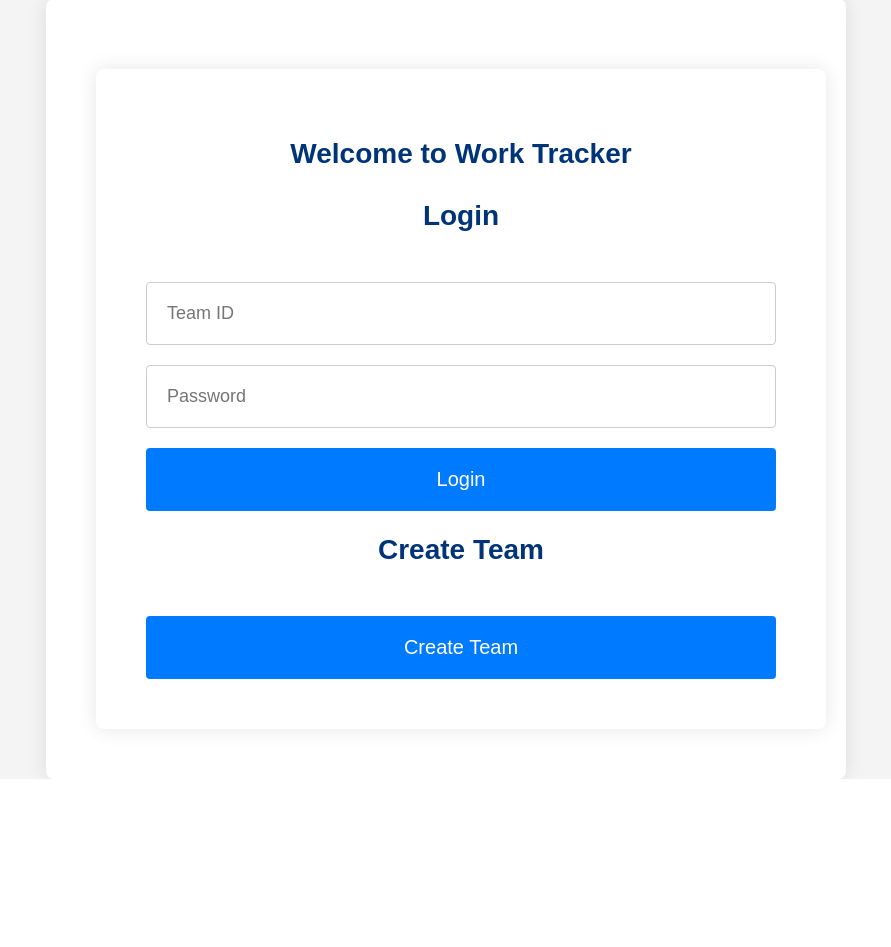
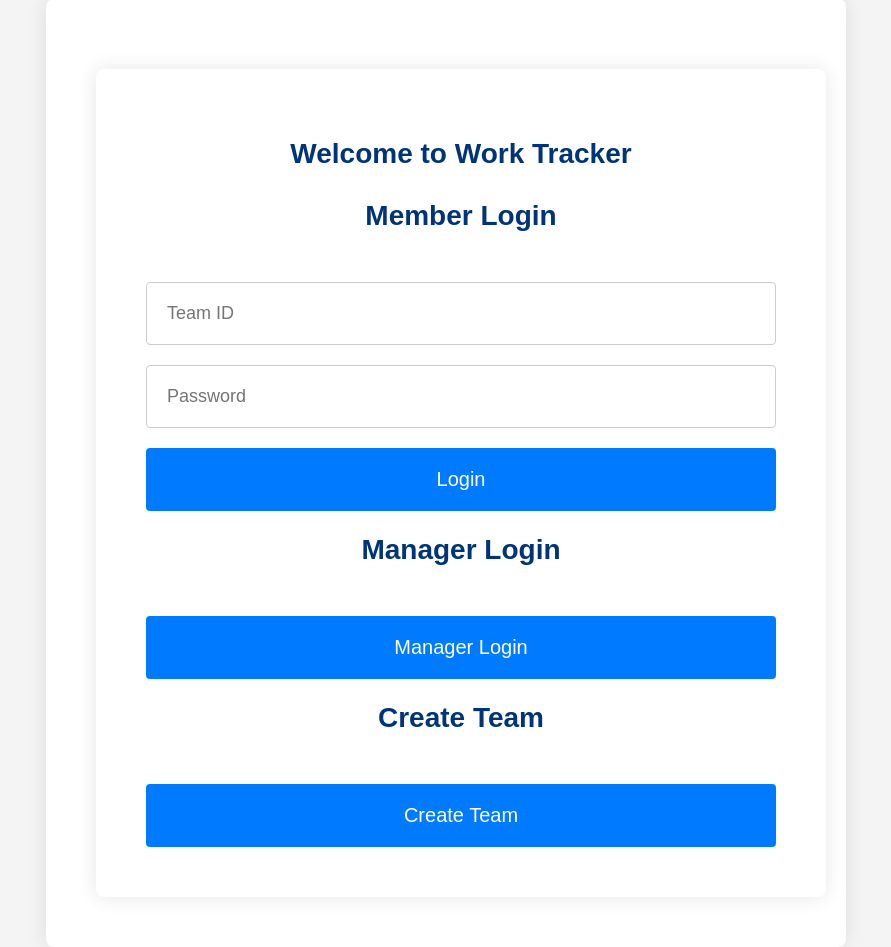
Before and after one commit to Know-Shaon/office-attendance-records-postgres-render, a Flask app: page / in a window 1280 px wide. Shown: the part 157-1104 px from the top of the page, without its empty margins (194-1085 px from the left). Before the commit the page ends 936 px from the top, so only its background shows below. Run offline with Flask 3, Linux system fonts and the light colour scheme; some libraries are stand-ins or nearby versions.

Commit message:
Updating Managers login feature2

```diff
--- a/main.py
+++ b/main.py
@@ -60,28 +60,41 @@ conn.commit()
 def index():
     return render_template('index.html')
 
-@app.route('/login', methods=['POST'])
-def login():
-    try:
-        team_id = request.form['team_id'].upper()
-        password = request.form['password']
-        cursor.execute('SELECT member_password, manager_password FROM teams WHERE team_id = %s', (team_id,))
-        record = cursor.fetchone()
-        if record:
-            if record[0] == password:
+@app.route('/member_login', methods=['GET', 'POST'])
+def member_login():
+    if request.method == 'POST':
+        try:
+            team_id = request.form['team_id'].upper()
+            password = request.form['password']
+            cursor.execute('SELECT member_password FROM teams WHERE team_id = %s', (team_id,))
+            record = cursor.fetchone()
+            if record and record[0] == password:
                 session['team_id'] = team_id
                 session['is_manager'] = False
                 return redirect(url_for('member_home'))
-            elif record[1] == password:
+            flash('Invalid credentials')
+        except Exception as e:
+            logging.error("Error during member login: %s", e)
+            flash('An error occurred during login')
+    return render_template('member_login.html')
+
+@app.route('/manager_login', methods=['GET', 'POST'])
+def manager_login():
+    if request.method == 'POST':
+        try:
+            team_id = request.form['team_id'].upper()
+            password = request.form['password']
+            cursor.execute('SELECT manager_password FROM teams WHERE team_id = %s', (team_id,))
+            record = cursor.fetchone()
+            if record and record[0] == password:
                 session['team_id'] = team_id
                 session['is_manager'] = True
                 return redirect(url_for('manager_home'))
-        flash('Invalid credentials')
-        return redirect(url_for('index'))
-    except Exception as e:
-        logging.error("Error during login: %s", e)
-        flash('An error occurred during login')
-        return redirect(url_for('index'))
+            flash('Invalid credentials')
+        except Exception as e:
+            logging.error("Error during manager login: %s", e)
+            flash('An error occurred during login')
+    return render_template('manager_login.html')
 
 @app.route('/logout')
 def logout():
--- a/templates/index.html
+++ b/templates/index.html
@@ -6,12 +6,18 @@
 <div class="container">
     <h1>Welcome to Work Tracker</h1>
     <div>
-        <h2>Login</h2>
-        <form method="post" action="{{ url_for('login') }}">
+        <h2>Member Login</h2>
+        <form method="post" action="{{ url_for('member_login') }}">
             <input type="text" name="team_id" placeholder="Team ID" required>
             <input type="password" name="password" placeholder="Password" required>
             <button type="submit">Login</button>
         </form>
+    </div>
+    <div>
+        <h2>Manager Login</h2>
+        <a href="{{ url_for('manager_login') }}">
+            <button>Manager Login</button>
+        </a>
     </div>
     <div>
         <h2>Create Team</h2>
```
Also changed, not shown: templates/manager_login.html (added, +14 -0 lines), templates/member_login.html (added, +14 -0 lines).
